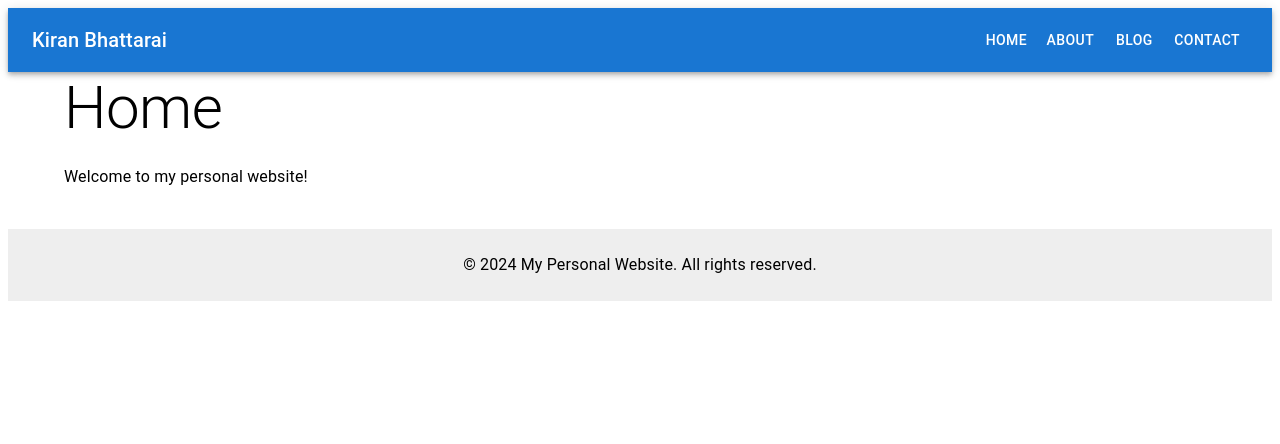
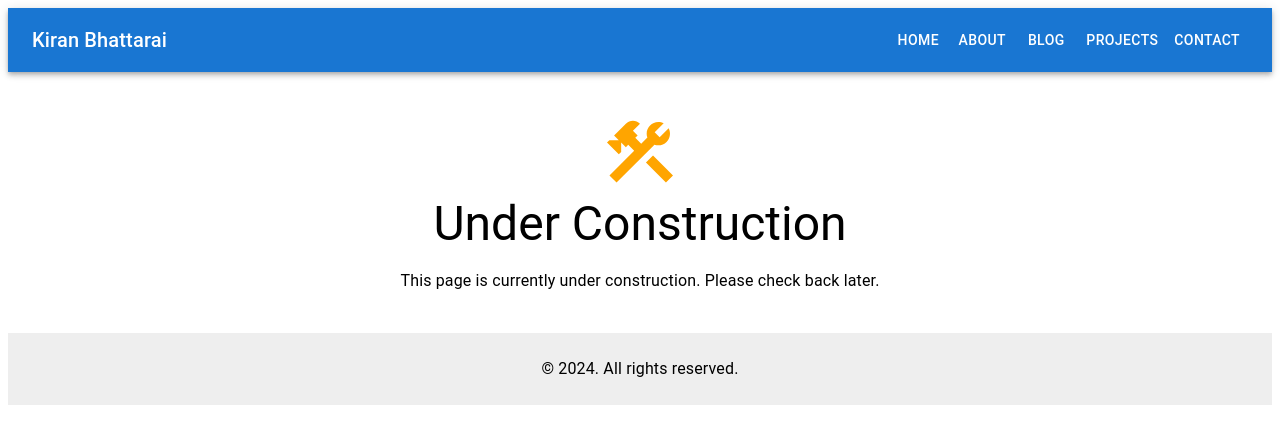
Before and after one commit to kiran079/kiran079.github.io, a React (Create React App) app: page /#/projects in a window 1280 px wide. Shown: the top 444 px of the page. Built offline with nearby package versions, Linux system fonts and the light colour scheme.

Commit message:
Initial projects page setup

```diff
--- a/src/App.jsx
+++ b/src/App.jsx
@@ -1,11 +1,12 @@
 import React from 'react';
-import { BrowserRouter as Router, Route, Routes } from 'react-router-dom';
+import { HashRouter as Router, Route, Routes } from 'react-router-dom';
 import Header from './components/Header';
 import Footer from './components/Footer';
 import Home from './pages/Home';
 import About from './pages/About';
 import Blog from './pages/Blog';
 import Contact from './pages/Contact';
+import Projects from './pages/Projects';
 
 function App() {
 	return (
@@ -16,6 +17,7 @@ function App() {
 				<Route path="/about" element={<About />} />
 				<Route path="/blog" element={<Blog />} />
 				<Route path="/contact" element={<Contact />} />
+				<Route path="/projects" element={<Projects />} />
 			</Routes>
 			<Footer />
 		</Router>
--- a/src/components/Footer.jsx
+++ b/src/components/Footer.jsx
@@ -5,7 +5,7 @@ function Footer() {
 	return (
 		<Box mt={5} py={3} bgcolor="grey.200" textAlign="center">
 			<Typography variant="body1">
-				&copy; 2024 My Personal Website. All rights reserved.
+				&copy; 2024. All rights reserved.
 			</Typography>
 		</Box>
 	);
--- a/src/components/Header.jsx
+++ b/src/components/Header.jsx
@@ -19,6 +19,9 @@ function Header() {
 				<Button color="inherit" component={Link} to="/blog">
 					Blog
 				</Button>
+				<Button color="inherit" component={Link} to="/projects">
+					Projects
+				</Button>
 				<Button color="inherit" component={Link} to="/contact">
 					Contact
 				</Button>
--- /dev/null
+++ b/src/pages/Projects.jsx
@@ -0,0 +1,13 @@
+import React from 'react';
+import { Container } from '@mui/material';
+import PageUnderConstruction from '../components/UnderConstruction/PageUnderConstruction';
+
+function Projects() {
+	return (
+		<Container>
+			<PageUnderConstruction />
+		</Container>
+	);
+}
+
+export default Projects;
```
